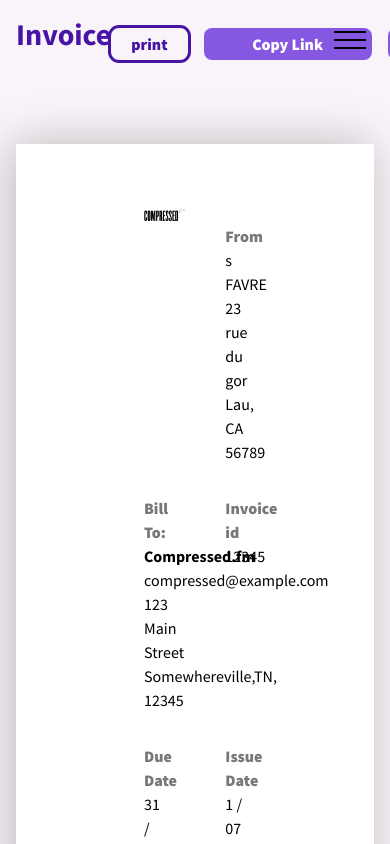
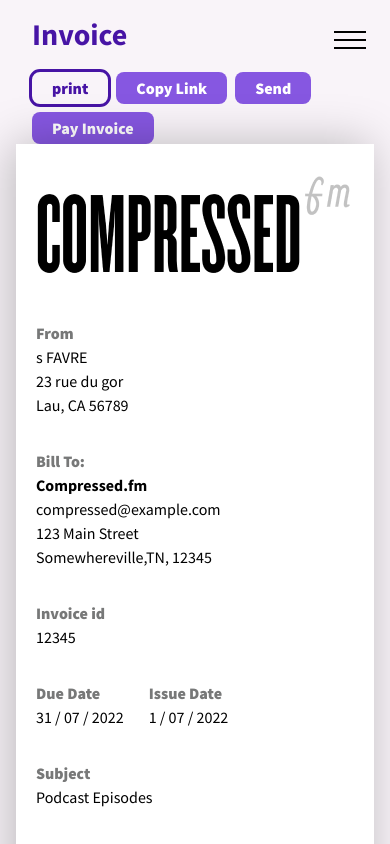
Before and after one commit to easycondor/dollarholler, a SvelteKit app: page /invoices/1 in a window 390 px wide. Shown: the top 844 px of the page. Built offline with nearby package versions, Linux system fonts and the light colour scheme.

Commit message:
Print styling

```diff
--- a/src/app.css
+++ b/src/app.css
@@ -75,6 +75,12 @@
     }
   }
 
+  @media print {
+    invoice-line-item {
+      grid-template-areas: 'description unitPrice qty amount trash';
+    }
+  }
+
   .invoice-line-item .description {
     grid-area: description;
   }
--- a/src/routes/(dashboard)/invoices/LineItemRow.svelte
+++ b/src/routes/(dashboard)/invoices/LineItemRow.svelte
@@ -121,6 +121,6 @@
   }
 
   .line-item-label {
-    @apply block sm:hidden;
+    @apply block sm:hidden print:hidden;
   }
 </style>
--- a/src/routes/(dashboard)/invoices/LineItemRows.svelte
+++ b/src/routes/(dashboard)/invoices/LineItemRows.svelte
@@ -18,7 +18,7 @@
 
   export let discount: number = 0;
 
-  export let isEditable: Boolean = true;
+  export let isEditable = true;
 
   let discountedAmount: string = '0.00';
 
@@ -72,12 +72,14 @@
       />
     {/if}
   </div>
-  <div class="font-bold py-5 text-right text-monsoon">Subtotal</div>
+  <div class="font-bold py-5 text-right text-monsoon print:col-span-3">Subtotal</div>
   <div class="py-5 text-right font-mono">${subtotal}</div>
 </div>
 
 <div class="invoice-line-item">
-  <div class="col-span-1 sm:col-span-2 font-bold py-5 text-right text-monsoon">Discount</div>
+  <div class="col-span-1 sm:col-span-2 font-bold py-5 text-right text-monsoon print:col-span-3">
+    Discount
+  </div>
   <div class="relative">
     <input
       class="line-item h-10 w-full border-b-2 border-dashed border-stone-300 pr-4 text-right focus:border-solid focus:border-lavenderIndigo focus:outline-none"
@@ -97,13 +99,13 @@
 </div>
 
 <div class="invoice-line-item">
-  <div class="col-span-3 sm:col-span-6">
+  <div class="col-span-3 sm:col-span-6 print:col-span-6">
     <CircleAmount label="Total" amount={`$${total}`} />
   </div>
 </div>
 
 <style lang="postcss">
   .table-header {
-    @apply hidden sm:block text-sm font-bold text-daisyBush;
+    @apply hidden sm:block text-sm font-bold text-daisyBush print:block;
   }
 </style>
--- a/src/routes/(dashboard)/invoices/[id]/+layout@.svelte
+++ b/src/routes/(dashboard)/invoices/[id]/+layout@.svelte
@@ -19,11 +19,13 @@
   }}
 />
 
-<div class="bg-whisper h-full min-h-screen w-screen pt-12 pb-32">
+<div
+  class="bg-whisper h-full min-h-screen w-screen pt-16 lg:pt-12 pb-32 print:bg-transparent print:pt-0 print:pb-0"
+>
   <main class="mx-auto max-w-screen-lg min-h-screen">
     <a
       href={previousPage ? previousPage : '/invoices'}
-      class="fixed top-7 left-7 text-pastelPurple"
+      class="fixed top-7 left-7 text-pastelPurple print:hidden"
     >
       <Arrow /></a
     >
--- a/src/routes/(dashboard)/invoices/[id]/+page.svelte
+++ b/src/routes/(dashboard)/invoices/[id]/+page.svelte
@@ -14,16 +14,13 @@
 
   onMount(() => {
     loadSettings();
-    //console.log($settings);
   });
 
   const printInvoice = () => {
-    //console.log('print invoice');
     window.print();
   };
 
   const copyLink = () => {
-    //console.log('copy link');
     navigator.clipboard.writeText($page.url.href);
     copyLinkLabel = 'Copied!';
 
@@ -41,9 +38,11 @@
   };
 </script>
 
-<div class="fixed z-0 mb-16 flex justify-between w-full max-w-screen-lg">
+<div
+  class="fixed z-0 mb-16 flex flex-col md:flex-row gap-y-5 px-4 lg:px-0 justify-between w-full max-w-screen-lg print:hidden"
+>
   <h1 class="text-3xl font-bold text-daisyBush">Invoice</h1>
-  <div class="flex items-center gap-4">
+  <div class="flex items-center gap-2 sm:gap-4 flex-wrap sm:flex-nowrap">
     <Button
       height="short"
       label="print"
@@ -55,7 +54,7 @@
       height="short"
       label={copyLinkLabel}
       onClick={copyLink}
-      className="min-w-[168px] justify-center"
+      className="min-w-[100px] sm:min-w-[168px] justify-center"
     />
     <Button height="short" label="Send" onClick={sendIvoice} />
     <Button height="short" label="Pay Invoice" onClick={payInvoice} />
@@ -63,16 +62,16 @@
 </div>
 
 <div
-  class="top-32 relative z-10 grid grid-cols-6 gap-x-5 gap-y-8 bg-white py-16 px-32 shadow-invoice"
+  class="top-32 relative z-10 grid grid-cols-6 gap-x-5 gap-y-8 bg-white py-8 px-5 md:py-16 md:px-32 shadow-invoice print:py-0 print:shadow-none print:top-0"
 >
-  <div class="col-span-3">
+  <div class="sm:col-span-3 col-span-6 print:col-span-3">
     <img
       src="/images/logo.png"
       srcset="/images/logo@2x.png 2x, /images/logo.png 1x"
       alt="fncompany"
     />
   </div>
-  <div class="col-span-2 col-start-5 pt-4">
+  <div class="col-span-6 sm:col-span-2 sm:col-start-5 pt-4">
     <!-- issue load asyn so waiting response -->
     {#if $settings && $settings.myName}
       <div class="label">From</div>
@@ -89,7 +88,7 @@
     {/if}
   </div>
 
-  <div class="col-span-3">
+  <div class="col-span-6 sm:col-span-3 print:col-span-3">
     <div class="label">Bill To:</div>
     <p>
       <strong>{data.invoice.client.name}</strong> <br />
@@ -99,7 +98,7 @@
     </p>
   </div>
 
-  <div class="col-span-2 col-start-5">
+  <div class="col-span-6 sm:col-span-2 sm:col-start-5">
     <div class="label">Invoice id</div>
     <p>{data.invoice.invoiceNumber}</p>
   </div>
@@ -109,7 +108,7 @@
     <p>{convertDate(data.invoice.dueDate)}</p>
   </div>
 
-  <div class="col-span-2 col-start-5">
+  <div class="col-span-3 sm:col-span-2 sm:col-start-5">
     <div class="label">Issue Date</div>
     <p>{convertDate(data.invoice.issueDate)}</p>
   </div>
```
